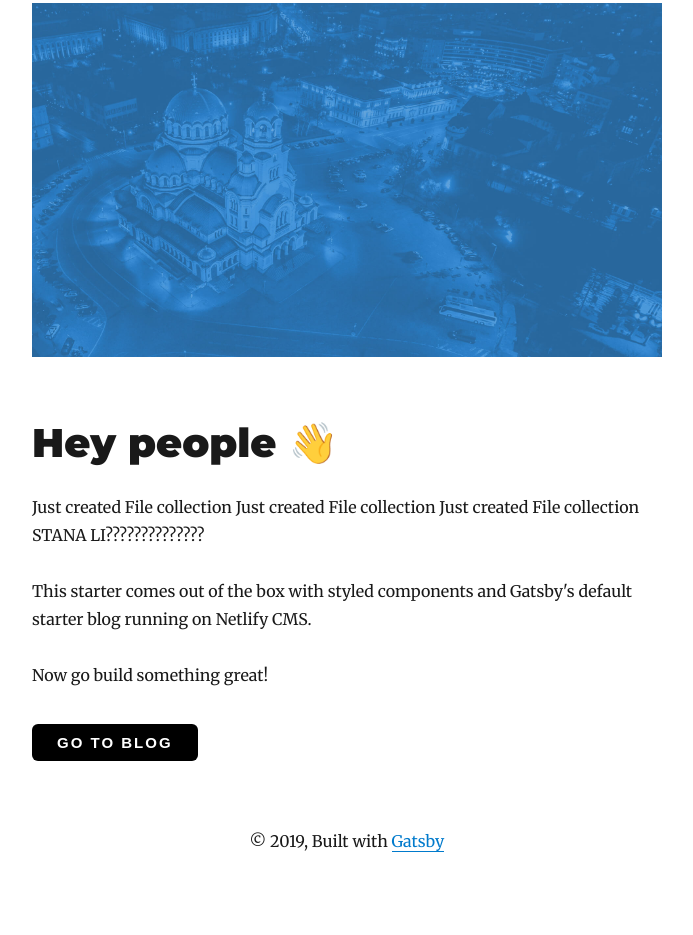
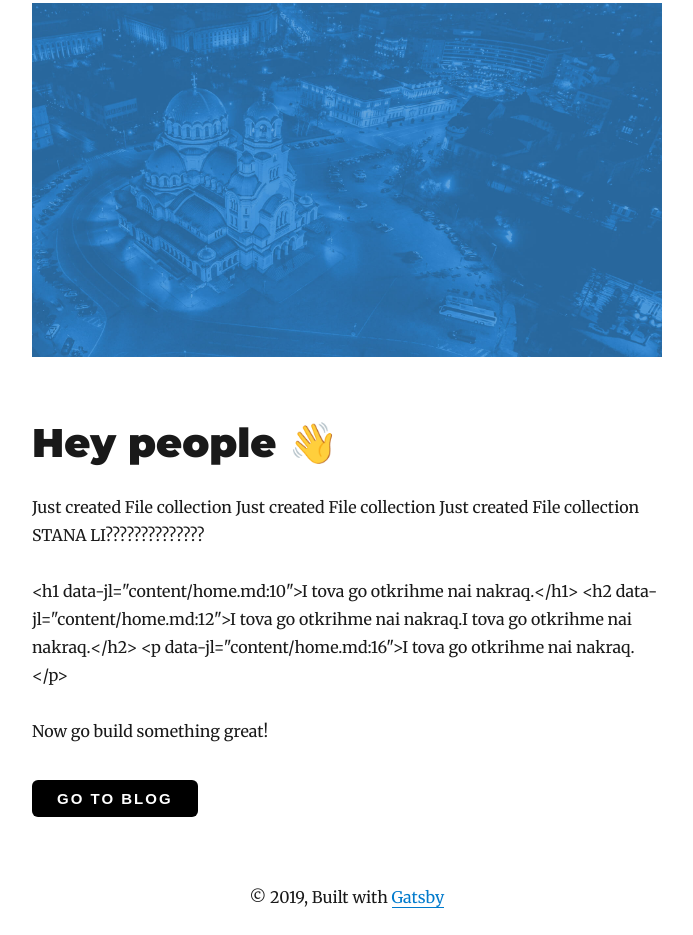
Before and after one commit to danijun96/my-blog-cms, a Gatsby site: page / in a window 1280 px wide. Shown: the part 389-1324 px from the top of the page, without its empty margins (293-986 px from the left). Before the commit the page ends 1268 px from the top, so only its background shows below. Built offline with nearby package versions, Linux system fonts and the light colour scheme; Gatsby itself is replaced by a stand-in of ours; some packages are replaced by stand-ins of ours.

Commit message:
config changes and added html in index js

```diff
--- a/src/pages/index.js
+++ b/src/pages/index.js
@@ -9,6 +9,7 @@ class IndexPage extends React.Component {
   render() {
     const siteTitle = "Gatsby Starter Personal Website"
     const data = this.props.data.allFile.edges[0].node.childMarkdownRemark.frontmatter
+    const dataHTML = this.props.data.allFile.edges[0].node.childMarkdownRemark.html
 
     return (
       <Layout location={this.props.location} title={data.title}>
@@ -26,8 +27,7 @@ class IndexPage extends React.Component {
         </h1>
         <p>{data.intro}</p>
         <p>
-          This starter comes out of the box with styled components and Gatsby's
-          default starter blog running on Netlify CMS.
+         {dataHTML}
         </p>
         <p>Now go build something great!</p>
         <Link to="/blog/">
@@ -51,6 +51,7 @@ export const query = graphql`
               intro
               image
           }
+          html
         }
       }
     }
```
